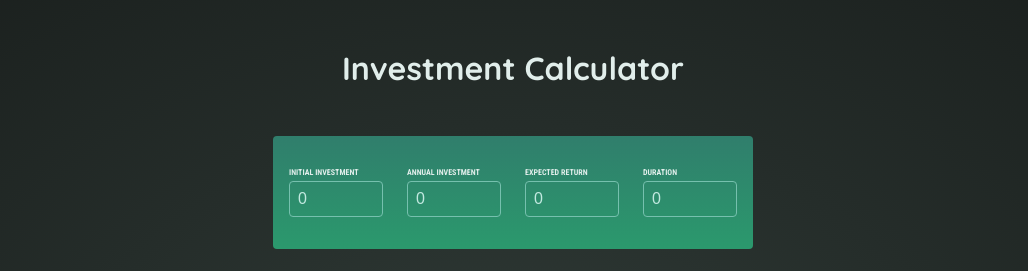
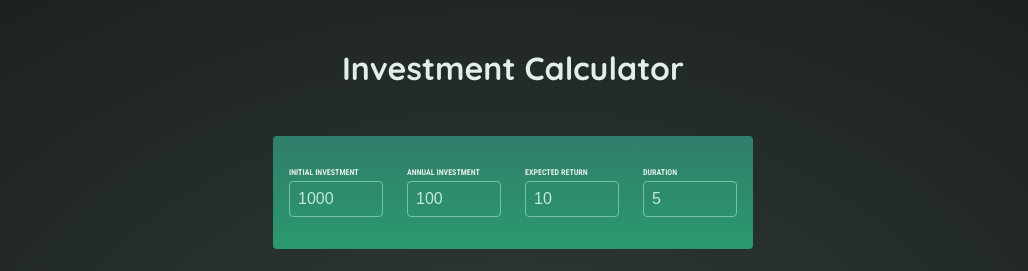
Before and after one commit to MarioMilosevic/Investment-Calculator, a React app: page / in a window 1280 px wide. Shown: the top 271 px of the page, without its empty margins (127-1155 px from the left). Built offline with nearby package versions, Linux system fonts and the light colour scheme; the HTML template or start-up script is replaced by a standard one.

Commit message:
Add functions for input change

```diff
--- a/src/App.jsx
+++ b/src/App.jsx
@@ -1,15 +1,11 @@
-import { useState } from "react"
 import Header from "./components/Header"
 import InputFields from "./components/InputFields"
 function App() {
-const [initialInvestment, setInitialInvestment] = useState(0)
-const [annualInvestment, setAnnualInvestment] = useState(0)
-const [expectedReturn, setExpectedReturn] = useState(0)
-const [duration, setDuration] = useState(0)
+
   return (
     <>
       <Header/>
-      <InputFields initialInvestment={initialInvestment} annualInvestment={annualInvestment} expectedReturn={expectedReturn} duration={duration}/>
+      <InputFields/>
     </>
   )
 }
--- a/src/components/InputFields.jsx
+++ b/src/components/InputFields.jsx
@@ -1,22 +1,49 @@
-const InputFields = ({initialInvestment, annualInvestment, expectedReturn, duration}) => {
+import { useState } from "react";
+
+const InputFields = () => {
+  const [initialInvestment, setInitialInvestment] = useState(1000);
+  const [annualInvestment, setAnnualInvestment] = useState(100);
+  const [expectedReturn, setExpectedReturn] = useState(10);
+  const [duration, setDuration] = useState(5);
+
   return (
     <section id="user-input">
       <div className="input-group">
         <p>
-        <label htmlFor="">Initial Investment</label>
-        <input type="number" value={initialInvestment} required/>
+          <label htmlFor="">Initial Investment</label>
+          <input
+            type="number"
+            value={initialInvestment}
+            onChange={(e) => setInitialInvestment(e.target.value)}
+            required
+          />
         </p>
         <p>
-        <label htmlFor="">Annual Investment</label>
-        <input type="number" value={annualInvestment} required/>
+          <label htmlFor="">Annual Investment</label>
+          <input
+            type="number"
+            value={annualInvestment}
+            onChange={(e) => setAnnualInvestment(e.target.value)}
+            required
+          />
         </p>
         <p>
-        <label htmlFor="">Expected Return</label>
-        <input type="number" value={expectedReturn} required/>
+          <label htmlFor="">Expected Return</label>
+          <input
+            type="number"
+            value={expectedReturn}
+            onChange={(e) => setExpectedReturn(e.target.value)}
+            required
+          />
         </p>
         <p>
-        <label htmlFor="">Duration</label>
-        <input type="number" value={duration} required/>
+          <label htmlFor="">Duration</label>
+          <input
+            type="number"
+            value={duration}
+            onChange={(e) => setDuration(e.target.value)}
+            required
+          />
         </p>
       </div>
     </section>
```
Also changed, not shown: src/util/Investment.js (line endings or trailing spaces).
